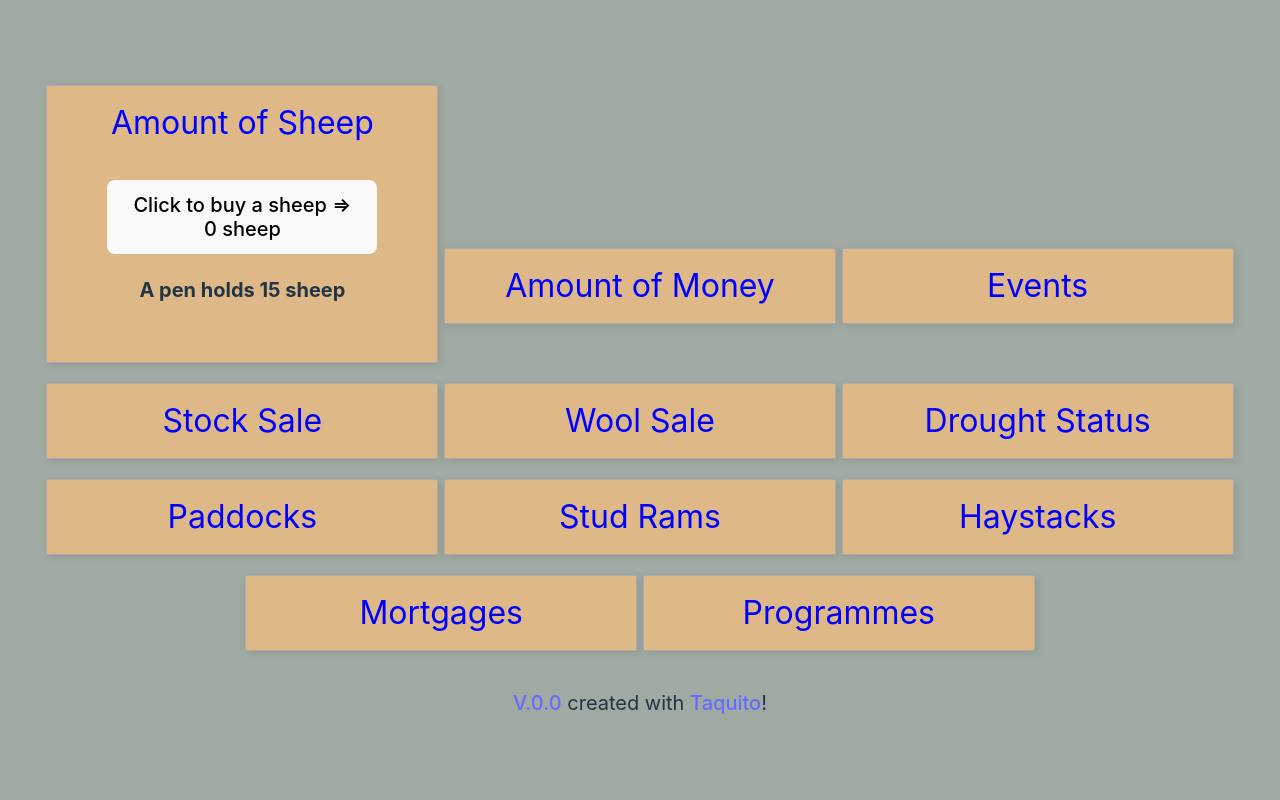
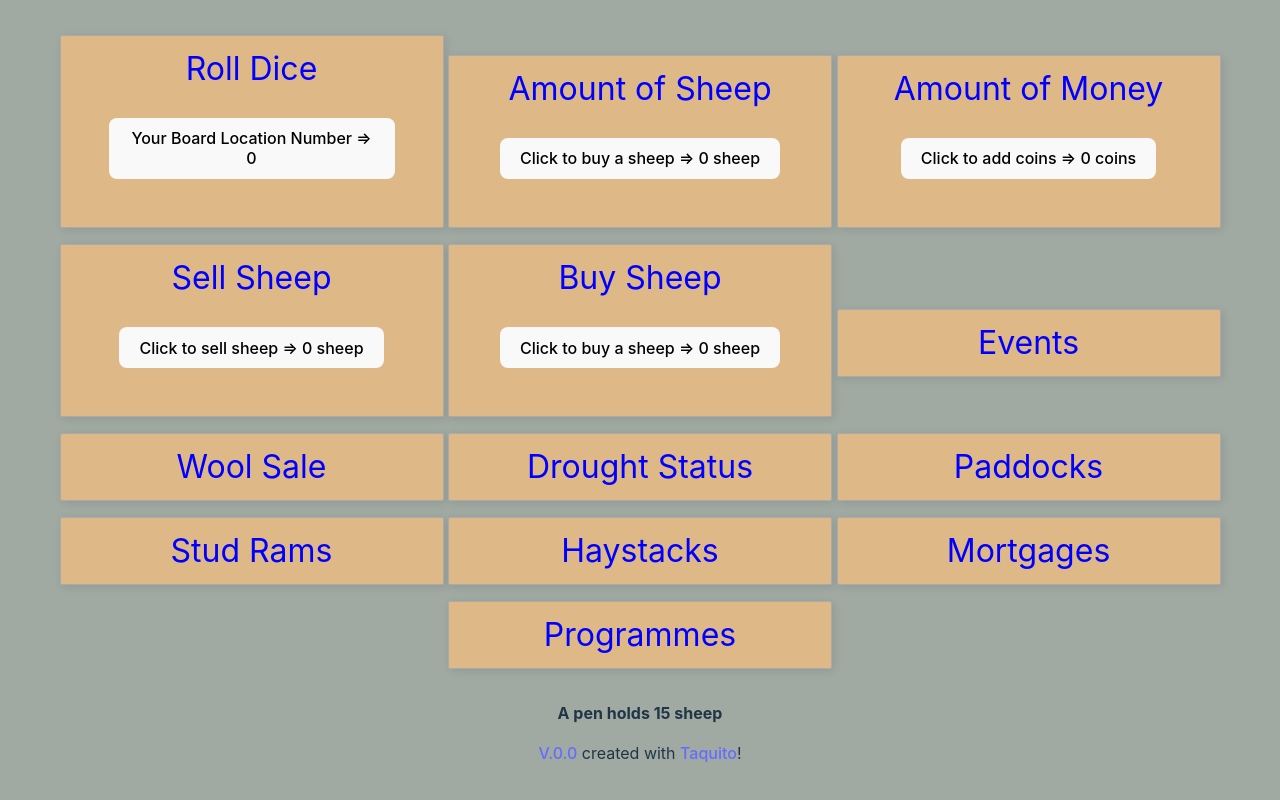
Before and after one commit to michaelkernaghan/gameofsheep, a Svelte app: page / in a window 1280 px wide. Built offline with nearby package versions, Linux system fonts and the light colour scheme.

Commit message:
filled out some boxes

```diff
--- a/src/App.svelte
+++ b/src/App.svelte
@@ -1,89 +1,69 @@
 <script>
-  import Counter from "./lib/Counter.svelte";
+  import SheepCounter from "./lib/SheepCounter.svelte";
   import Box from "./lib/Box.svelte";
+  import BuySheep from "./lib/BuySheep.svelte";
+  import SellSheep from "./lib/SellSheep.svelte";
+  import MoneyCounter from "./lib/MoneyCounter.svelte";
+    import RollDice from "./lib/RollDice.svelte";
 </script>
 
 <main>
-  <div class="container">
-    <!-- <h1>Game of Sheep</h1> -->
+  <Box>
     <div>
-      <div class="columns">
+      <div class="note">Roll Dice</div>
+      <div class="card">
+        <RollDice />
+      </div>
+    </div>
+  </Box>
   <Box>
     <div>
       <div class="note">Amount of Sheep</div>
       <div class="card">
-              <Counter />
+        <SheepCounter />
       </div>
-            <!-- <input
-                type="text"
-                class="amount"
-                bind:value={compoundValueInput}
-              />
-              <button on:click={compoundValue}>Go!</button>
-              <div class="storage">
-                New Compound Value Storage: {JSON.stringify(
-                  compoundValueStorage
-                )}
-              </div> -->
     </div>
   </Box>
   <Box>
     <div>
       <div class="note">Amount of Money</div>
-            <!-- <button on:click={createBigMap}>Go!</button>
-              <div class="storage">
-                New Big Map Id: {JSON.stringify(createBigMapStorage)}!
+      <div class="card">
+        <MoneyCounter />
       </div>
-            </div> -->
     </div></Box
   >
   <Box>
     <div>
-            <div class="note">Events</div>
-            <!-- <input type="text" class="amount" bind:value={simpleValueInput} />
-              <button on:click={singleValue}>Go!</button>
-              <div class="storage">
-                New Simple Value Storage: {simpleValueStorage}
-              </div> -->
-          </div></Box
-        >
-        <Box>
-          <div>
-            <div class="note">Stock Sale</div>
-            <!-- <button on:click={updateStudRam}>Update Stud Rams</button> -->
+      <div class="note">Sell Sheep</div>
+      <div class="card">
+        <SellSheep />
+      </div>
     </div>
   </Box>
   <Box>
     <div>
-            <div class="note">Wool Sale</div>
-            <!-- <button on:click={updateStudRam}>Update Stud Rams</button> -->
+      <div class="note">Buy Sheep</div>
+      <div class="card">
+        <BuySheep />
+      </div>
     </div>
   </Box>
   <Box>
     <div>
+      <div class="note">Events</div>
+    </div></Box
+  >
+  <Box>
+    <div class="note">Wool Sale</div>
+  </Box>
+  <Box>
+    <div>
       <div class="note">Drought Status</div>
-            <!-- <input type="text" class="amount" bind:value={compoundKeyInput} />
-              <button on:click={compoundKey}>Go!</button>
-              <div class="storage">
-                New Compound Key Storage: {compoundKeyStorage}
-              </div>
-            </div> -->
     </div></Box
   >
   <Box>
     <div>
       <div class="note">Paddocks</div>
-            <!-- <input
-                type="text"
-                class="amount"
-                bind:value={compoundKeyCompoundValueInput}
-              />
-              <button on:click={compoundKeyCompoundValue}>Go!</button>
-              <div class="storage">
-                New Compound Key Compound Value Storage: {JSON.stringify(
-                  compoundKeyCompoundValueStorage
-                )}
-              </div> -->
     </div>
   </Box>
   <Box>
@@ -110,9 +90,10 @@
       <!-- <button on:click={updateStudRam}>Update Stud Rams</button> -->
     </div>
   </Box>
-      </div>
 
   <div class="footer">
+    <p />
+    <strong>A pen holds 15 sheep</strong>
     <p />
     <a href="https://github.com/michaelkernaghan/gameofsheep">V.0.0</a>
     created with
@@ -122,24 +103,10 @@
       rel="noopener noreferrer nofollow">Taquito</a
     >!
   </div>
-    </div>
-  </div>
 </main>
 
 <style>
   :global(body) {
     background-color: #a0aaa3;
   }
-
-  /*  h1 {
-     color: blue;
-     font-family: "Racing Sans One", cursive;
-     font-size: 80px;
-     margin: 10px;
-   } */
-
-  .container {
-    font-size: 20px;
-    max-width: 100%;
-  }
 </style>
--- a/src/lib/Counter.svelte
+++ b/src/lib/BuySheep.svelte
@@ -14,5 +14,3 @@
 <button on:click={increment}>
   Click to buy a sheep => {count} sheep
 </button>
-<br><br>
-<strong>A pen holds 15 sheep</strong>
--- /dev/null
+++ b/src/lib/MoneyCounter.svelte
@@ -0,0 +1,11 @@
+<script>
+  let count = 0;
+
+  const increment = () => {
+    count += 1;
+  };
+</script>
+
+<button on:click={increment}>
+  Click to add coins => {count} coins
+</button>
--- /dev/null
+++ b/src/lib/RollDice.svelte
@@ -0,0 +1,14 @@
+<script>
+    let count = 0;
+    const randomDice1 = Math.floor(6 * Math.random()) + 1;
+    const randomDice2 = Math.floor(6 * Math.random()) + 1;
+    const diceRoll = randomDice1 + randomDice2;
+
+    const increment = () => {
+        count += diceRoll;
+    };
+</script>
+
+<button on:click={increment}>
+    Your Board Location Number => {count}
+</button>
--- /dev/null
+++ b/src/lib/SellSheep.svelte
@@ -0,0 +1,16 @@
+<script>
+  let count = 0;
+
+  $: if (count < 0) {
+    alert("That's too many");
+    count = 0;
+  }
+
+  const decrement = () => {
+    count -= 1;
+  };
+</script>
+
+<button on:click={decrement}>
+  Click to sell sheep => {count} sheep
+</button>
--- /dev/null
+++ b/src/lib/SheepCounter.svelte
@@ -0,0 +1,16 @@
+<script>
+  let count = 0;
+
+  $: if (count >= 16) {
+    alert("The pen is full");
+    count = 15;
+  }
+
+  const increment = () => {
+    count += 1;
+  };
+</script>
+
+<button on:click={increment}>
+  Click to buy a sheep => {count} sheep
+</button>
```
Lines whose indentation alone changed are shown as unchanged.
